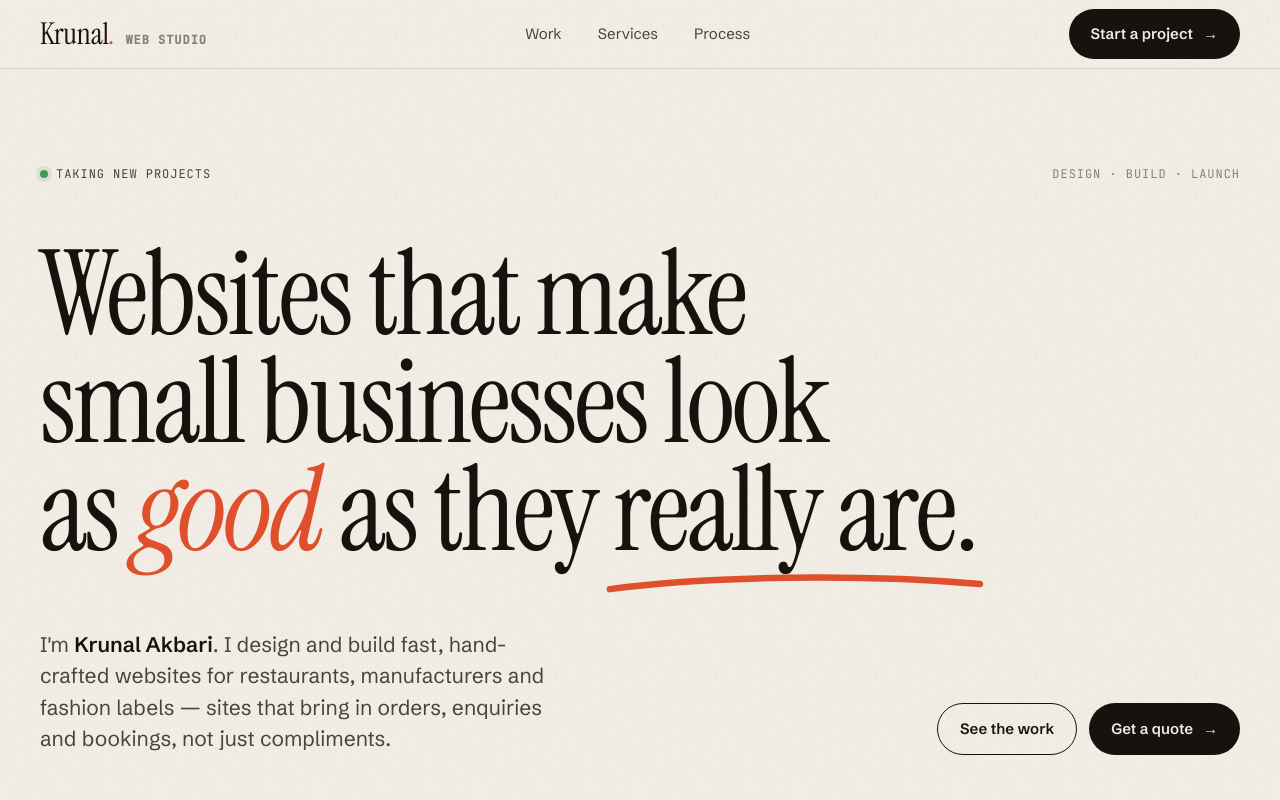
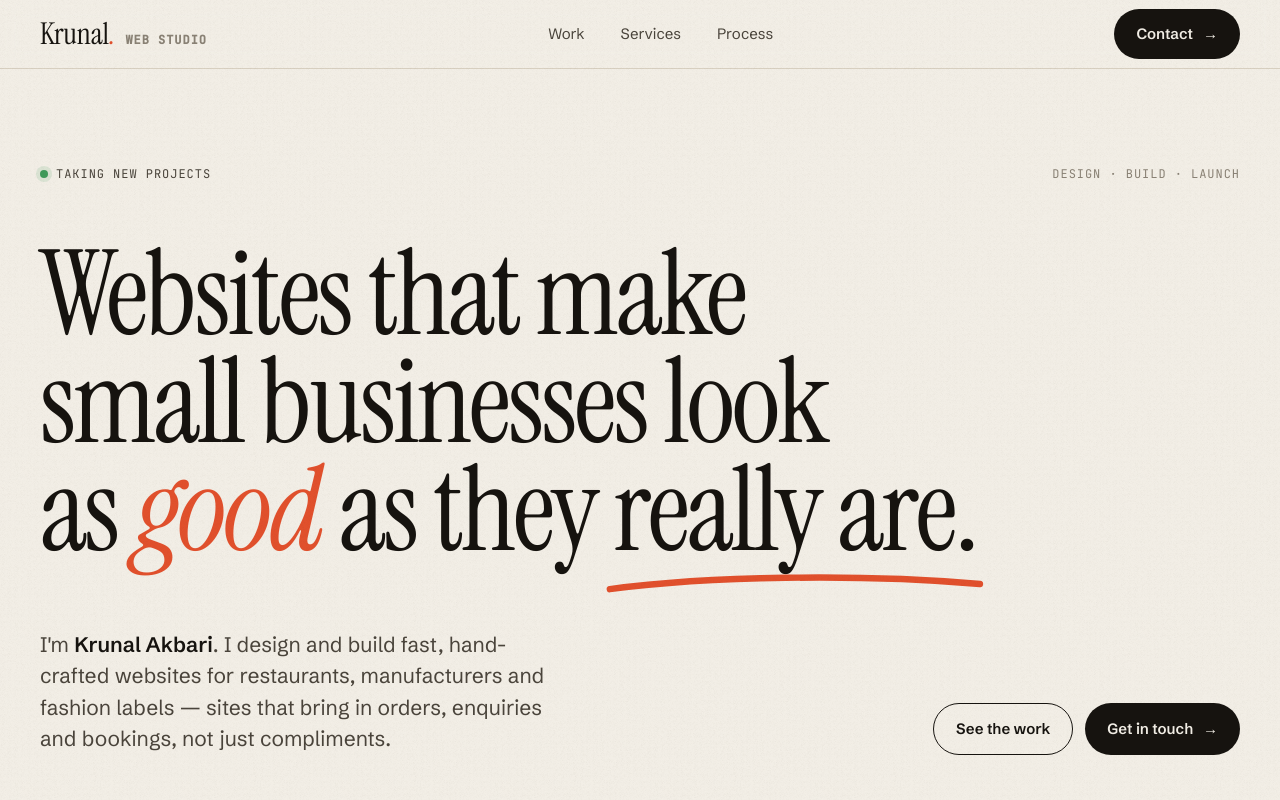
Before and after one commit to krunal-akbari/personal-website, a website: page index.html in a window 1280 px wide. Shown: the top 800 px of the page. Drawn offline with Linux system fonts and the light colour scheme.

Commit message:
Fix static portfolio fallbacks and remove placeholder contact links

```diff
--- a/index.html
+++ b/index.html
@@ -26,6 +26,8 @@
   html { scroll-behavior: smooth; }
   body { background: var(--paper); color: var(--ink); font-family: var(--sans); font-size: 17px; line-height: 1.55; -webkit-font-smoothing: antialiased; }
   a { color: inherit; text-decoration: none; }
+  a:focus-visible { outline: 3px solid var(--signal); outline-offset: 5px; }
+  section[id] { scroll-margin-top: 84px; }
   .wrap { max-width: var(--maxw); margin: 0 auto; padding: 0 40px; }
   .mono { font-family: var(--mono); font-size: 12px; letter-spacing: .08em; text-transform: uppercase; }
 
@@ -175,8 +177,8 @@
   footer a:hover { color: var(--ink); }
 
   /* reveal */
-  .rv { opacity: 0; transform: translateY(24px); transition: opacity .8s, transform .8s cubic-bezier(.2,.7,.2,1); }
-  .rv.in { opacity: 1; transform: none; }
+  .rv.in { animation: reveal .8s cubic-bezier(.2,.7,.2,1) both; }
+  @keyframes reveal { from { opacity: 0; transform: translateY(24px); } to { opacity: 1; transform: none; } }
 
   @media (max-width: 960px) {
     .wrap { padding: 0 22px; }
@@ -200,7 +202,11 @@
     nav .btn { padding: 10px 16px; font-size: 14px; }
     .logo .mono { display: none; }
   }
-  @media (prefers-reduced-motion: reduce) { .ticker-track, .stamp { animation: none; } .rv { opacity: 1; transform: none; } }
+  @media (prefers-reduced-motion: reduce) {
+    html { scroll-behavior: auto; }
+    .ticker-track, .stamp, .rv.in { animation: none; }
+    .btn, .arrow, .browser { transition: none; }
+  }
 </style>
 </head>
 <body>
@@ -213,7 +219,7 @@
       <li><a href="#services">Services</a></li>
       <li><a href="#process">Process</a></li>
     </ul>
-    <a href="#contact" class="btn btn-ink">Start a project <span class="arrow">→</span></a>
+    <a href="#contact" class="btn btn-ink">Contact <span class="arrow">→</span></a>
   </div>
 </nav>
 
@@ -228,7 +234,7 @@
       <p class="rv">I'm <strong>Krunal Akbari</strong>. I design and build fast, hand-crafted websites for restaurants, manufacturers and fashion labels — sites that bring in orders, enquiries and bookings, not just compliments.</p>
       <div class="hero-cta rv">
         <a href="#work" class="btn btn-line">See the work</a>
-        <a href="#contact" class="btn btn-ink">Get a quote <span class="arrow">→</span></a>
+        <a href="#contact" class="btn btn-ink">Get in touch <span class="arrow">→</span></a>
       </div>
     </div>
   </div>
@@ -415,8 +421,7 @@
     <span class="mono rv">Your business could be project 04</span>
     <h2 class="rv">Let's make yours<br>the <em>next one.</em></h2>
     <div class="cta-row rv">
-      <a href="mailto:hello@yourdomain.com" class="btn btn-ink">Start a project <span class="arrow">→</span></a>
-      <a href="#" class="btn btn-line">Book a free call</a>
+      <a href="https://github.com/krunal-akbari" class="btn btn-ink">Find me on GitHub <span class="arrow">↗</span></a>
     </div>
   </div>
 </section>
@@ -424,13 +429,15 @@
 <footer>
   <div class="wrap">
     <span>© 2026 Krunal Akbari — Web Studio</span>
-    <div class="links"><a href="#">LinkedIn</a><a href="#">Instagram</a><a href="#">GitHub</a><a href="mailto:hello@yourdomain.com">Email</a></div>
+    <div class="links"><a href="https://github.com/krunal-akbari">GitHub</a></div>
   </div>
 </footer>
 
 <script>
-  const io = new IntersectionObserver(es => es.forEach(e => { if (e.isIntersecting) { e.target.classList.add('in'); io.unobserve(e.target); } }), { threshold: .12 });
-  document.querySelectorAll('.rv').forEach(el => io.observe(el));
+  if ('IntersectionObserver' in window && !window.matchMedia('(prefers-reduced-motion: reduce)').matches) {
+    const io = new IntersectionObserver(es => es.forEach(e => { if (e.isIntersecting) { e.target.classList.add('in'); io.unobserve(e.target); } }), { threshold: .12 });
+    document.querySelectorAll('.rv').forEach(el => io.observe(el));
+  }
 </script>
 </body>
 </html>
```
Also changed, not shown: README.md.
